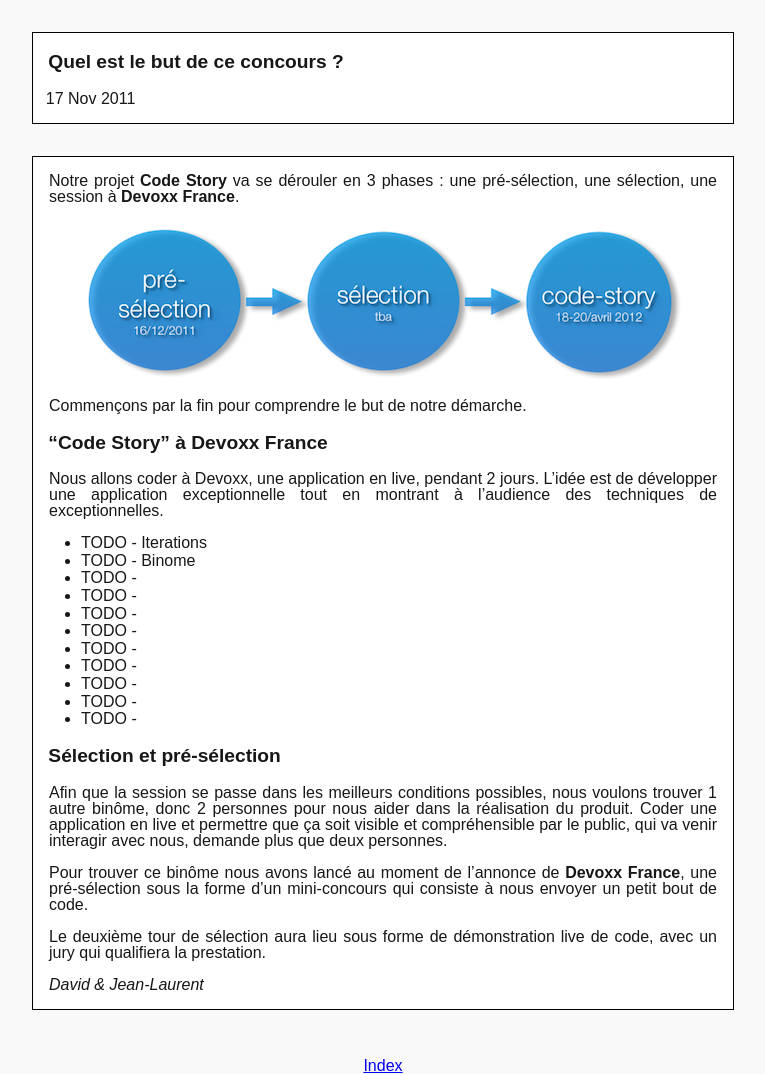
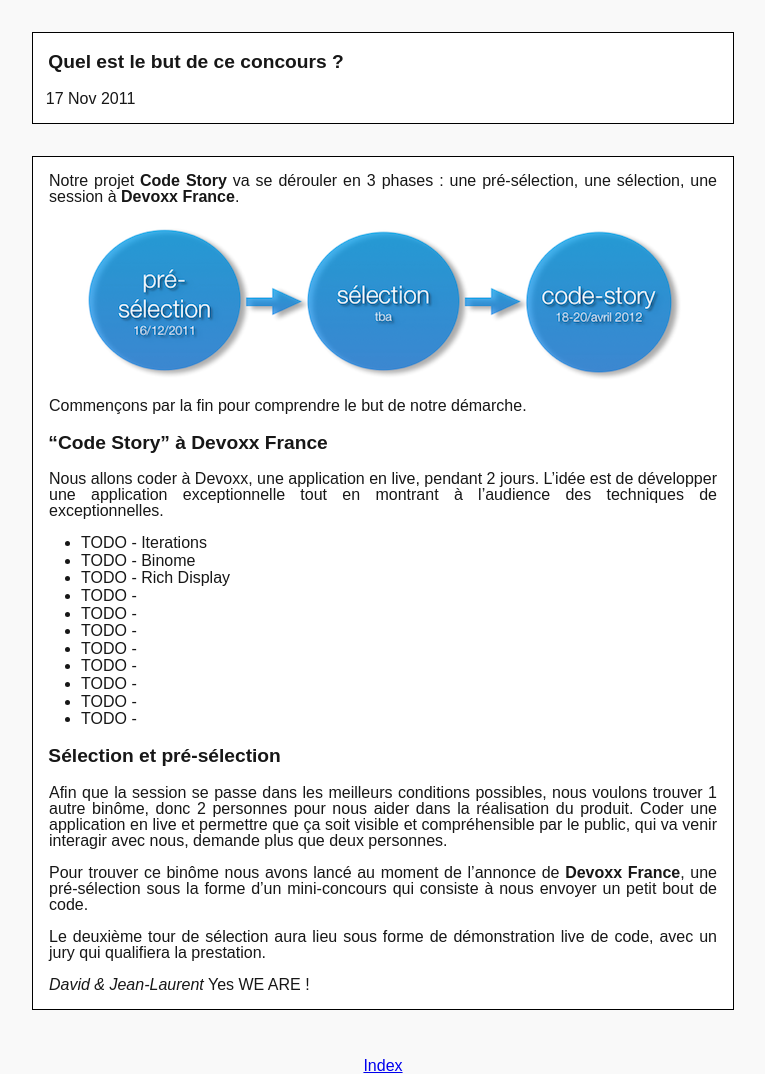
Before and after one commit to CodeStory/code-story-blog, a Jekyll site: the page built from _posts/2011-11-17-but.markdown, in a window 1280 px wide. Shown: the whole page, without its empty margins (257-1022 px from the left). Built offline with Jekyll 4.4.1, drawn with Linux system fonts in a browser that asks for light colours.

Commit message:
Moving signatures to included file

```diff
--- /dev/null
+++ b/_includes/sig.md
@@ -0,0 +1 @@
+*David & Jean-Laurent* Yes WE ARE !
--- a/_posts/2011-11-16-foobarqix.markdown
+++ b/_posts/2011-11-16-foobarqix.markdown
@@ -45,4 +45,4 @@
 
 Nous sommes impatient de coder avec vous.
 
-*David & Jean-Laurent*
+{% include sig.md %}
--- a/_posts/2011-11-17-but.markdown
+++ b/_posts/2011-11-17-but.markdown
@@ -15,7 +15,7 @@
 
  * TODO - Iterations
  * TODO - Binome
- * TODO -
+ * TODO - Rich Display
  * TODO -
  * TODO -
  * TODO -
@@ -33,4 +33,4 @@
 
 Le deuxième tour de sélection aura lieu sous forme de démonstration live de code, avec un jury qui qualifiera la prestation.
 
-*David & Jean-Laurent*
+{% include sig.md %}
```
